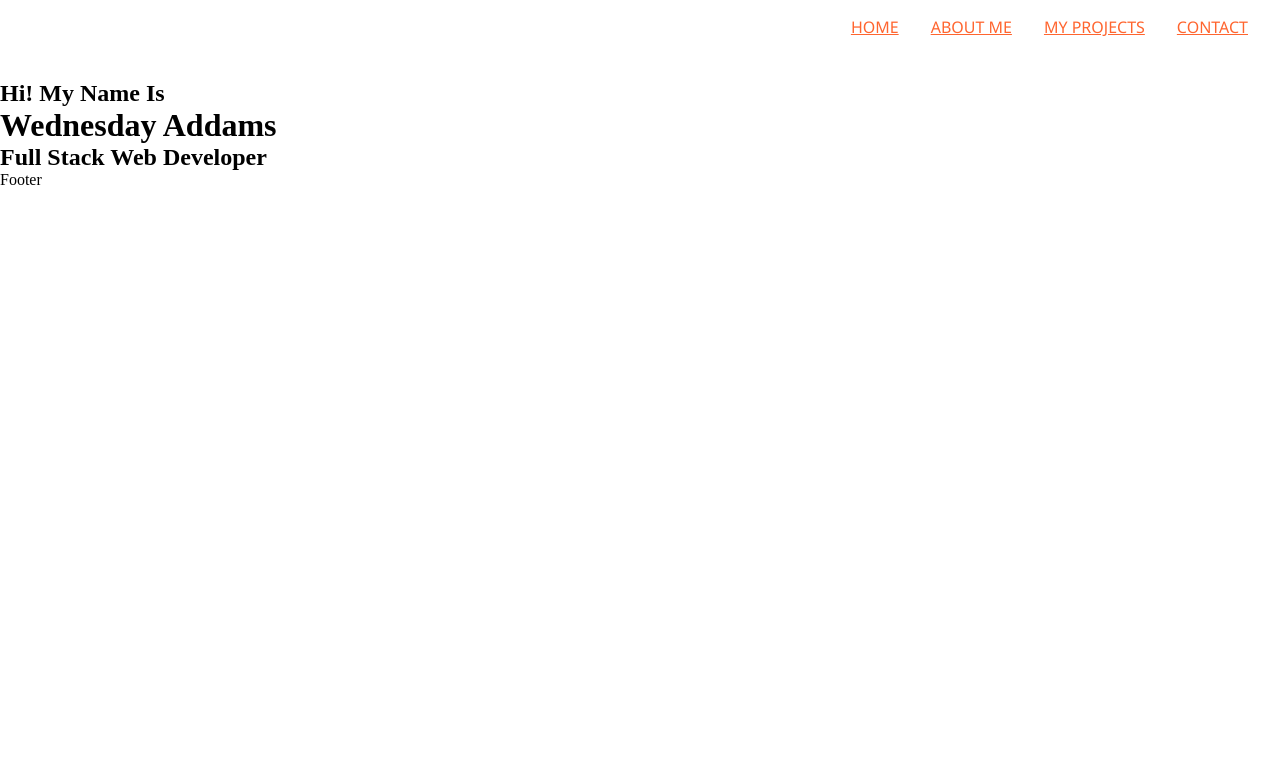
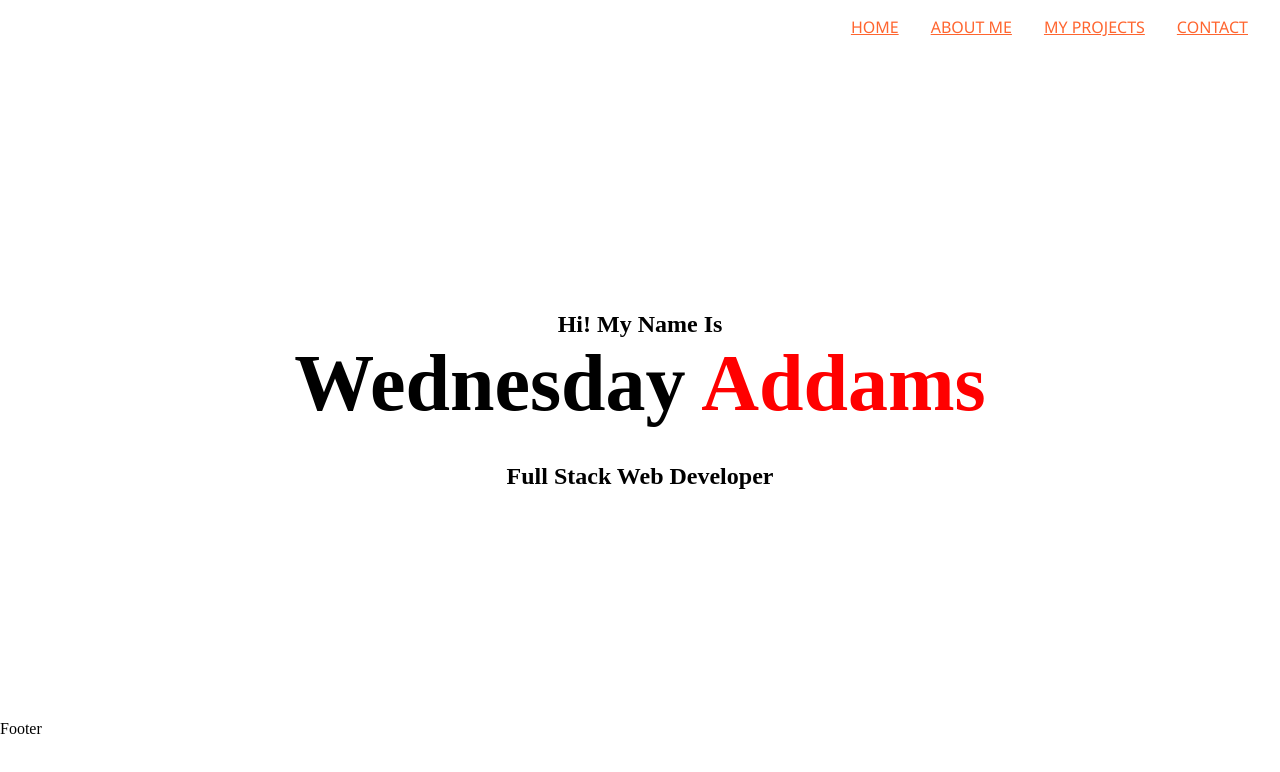
Before and after one commit to erhantezer/film-sass, a React (Create React App) app: page / in a window 1280 px wide. Shown: the top 772 px of the page. Built offline with nearby package versions, Linux system fonts and the light colour scheme.

Commit message:
home and projects scss added

```diff
--- a/src/pages/home/Home.scss
+++ b/src/pages/home/Home.scss
@@ -0,0 +1,26 @@
+@import '../../scss/variables';
+@import '../../scss/mixins';
+
+
+
+.home{
+    // border: 2px solid red;
+    height: 80vh;
+    display: flex;
+    flex-direction: column;
+    justify-content: center;
+    text-align: center;
+
+    &__name{
+        font-size: 5rem;
+        padding-bottom: 1rem;
+        margin-bottom: 1rem;
+        border-bottom: 2px solid #fff;
+        &--last{
+            color: red;
+            font-weight: 700;
+        }
+
+    }
+
+}
```
Also changed, not shown: src/pages/projects/Projects.scss (+53 -0 lines).
